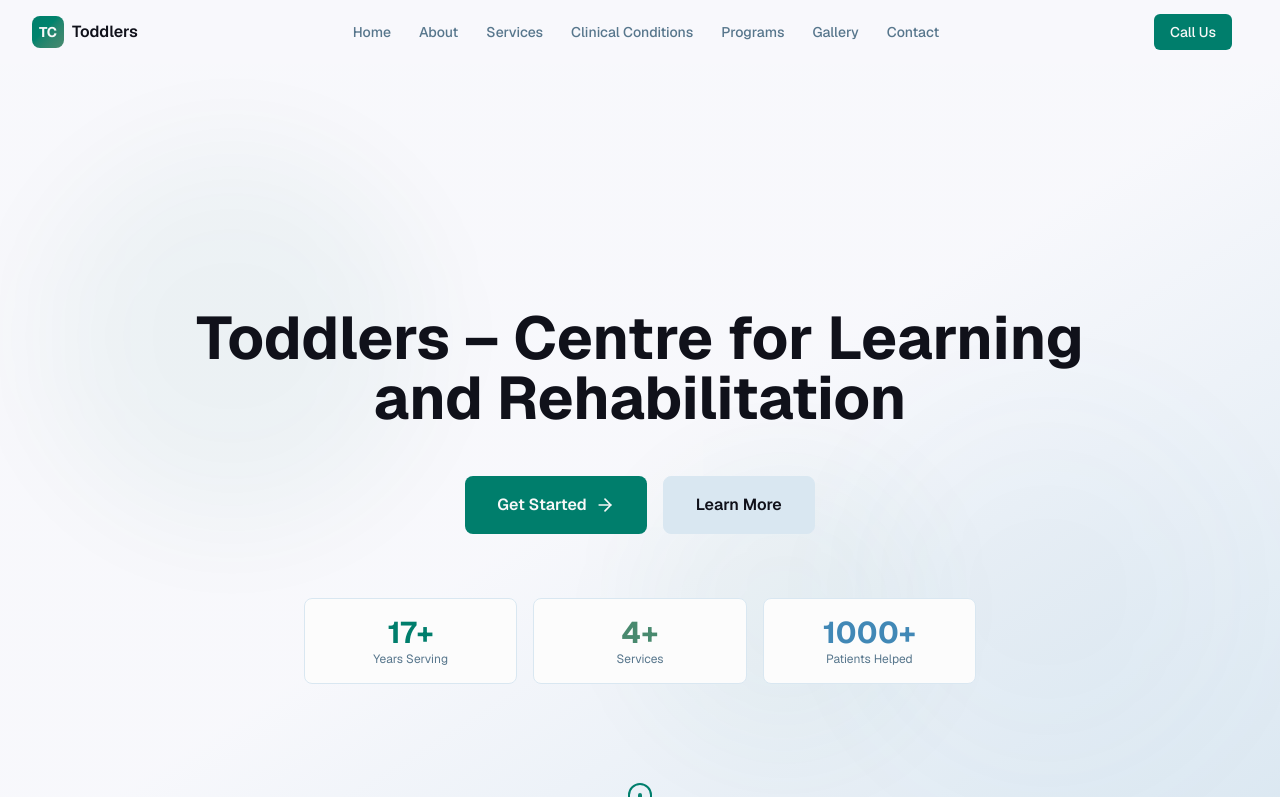
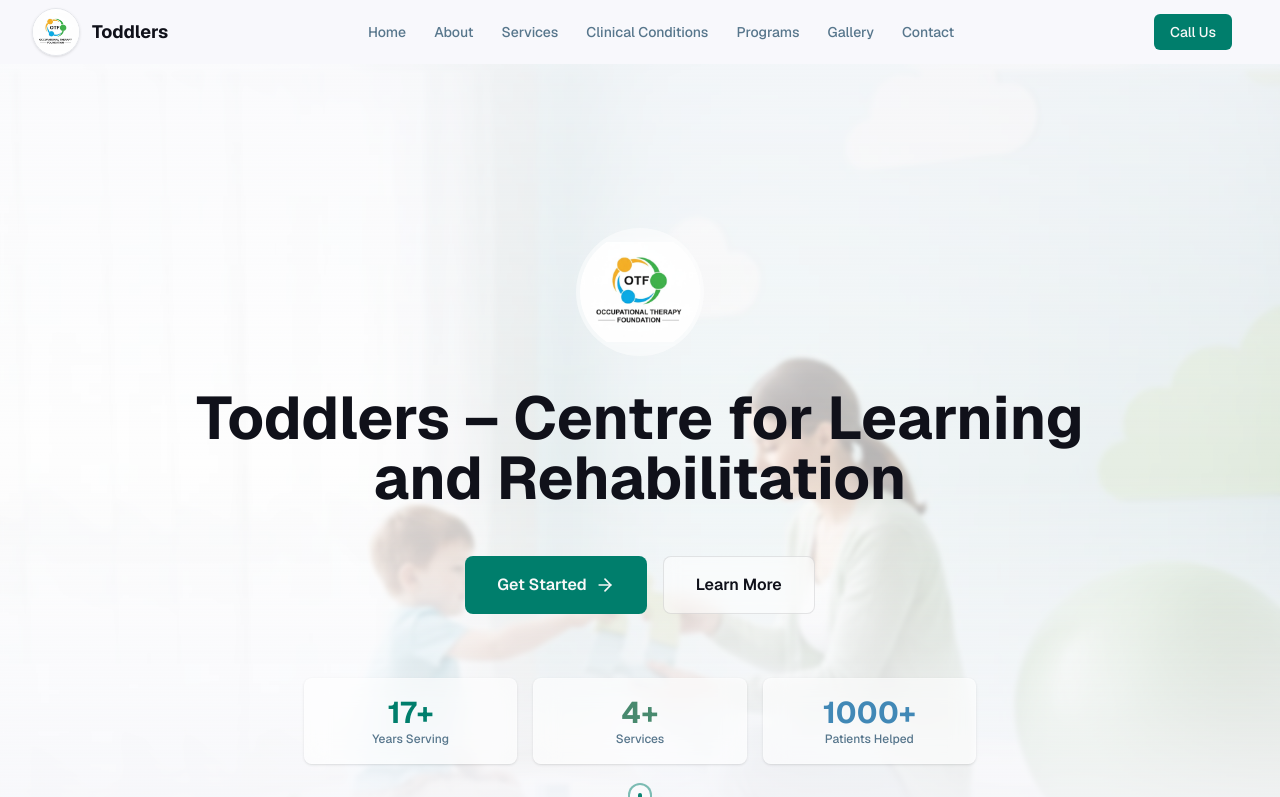
Before and after one commit to actionhoodai-dev/toddlers-website-with-adminpage, a Next.js app: page / in a window 1280 px wide. Shown: the top 797 px of the page. Built offline with nearby package versions, Linux system fonts and the light colour scheme.

Commit message:
UI/UX Enhancement: Branded Hero, Logo Integration, and Premium Gallery Animations

```diff
--- a/app/gallery/page.tsx
+++ b/app/gallery/page.tsx
@@ -116,30 +116,33 @@ export default function Gallery() {
         </div>
       </section>
 
-      {/* Lightbox Modal with Close Button */}
+      {/* Lightbox Modal with Close Button and Premium Animations */}
       {selectedImage && (
         <div
-          className="fixed inset-0 z-50 bg-black/90 backdrop-blur-sm flex items-center justify-center p-4 animate-fade-in-up"
+          className="fixed inset-0 z-50 bg-black/80 backdrop-blur-md flex items-center justify-center p-4 animate-fade-in-up duration-200"
           onClick={() => setSelectedImage(null)}
         >
-          <div className="bg-card rounded-lg overflow-hidden max-w-4xl w-full relative animate-scale-in" onClick={(e) => e.stopPropagation()}>
+          <div className="bg-card rounded-lg overflow-hidden max-w-4xl w-full relative animate-scale-in shadow-2xl" onClick={(e) => e.stopPropagation()}>
             {/* Close Button */}
             <button
               onClick={() => setSelectedImage(null)}
-              className="absolute top-3 right-3 sm:top-4 sm:right-4 z-10 bg-black/70 hover:bg-black/90 text-white rounded-full p-2.5 sm:p-3 transition-all hover:scale-110 shadow-lg"
+              className="absolute top-3 right-3 sm:top-4 sm:right-4 z-10 bg-black/50 hover:bg-black/80 text-white rounded-full p-2 sm:p-3 transition-all hover:scale-110 shadow-lg backdrop-blur-sm group"
               aria-label="Close image viewer"
             >
-              <X className="w-5 h-5 sm:w-6 sm:h-6" />
+              <X className="w-5 h-5 sm:w-6 sm:h-6 group-hover:rotate-90 transition-transform duration-300" />
             </button>
 
-            <img
-              src={selectedImage.image_url || "/placeholder.svg"}
-              alt={selectedImage.title}
-              className="w-full h-auto max-h-[60vh] sm:max-h-[70vh] object-contain bg-black"
-            />
-            <div className="p-4 sm:p-6 bg-card">
+            <div className="relative bg-black/5">
+              <img
+                src={selectedImage.image_url || "/placeholder.svg"}
+                alt={selectedImage.title}
+                className="w-full h-auto max-h-[60vh] sm:max-h-[70vh] object-contain mx-auto"
+              />
+            </div>
+
+            <div className="p-6 sm:p-8 bg-card animate-fade-in-up" style={{ animationDelay: "0.15s" }}>
               <h2 className="text-xl sm:text-2xl font-bold text-foreground mb-2">{selectedImage.title}</h2>
-              {selectedImage.description && <p className="text-sm sm:text-base text-muted-foreground">{selectedImage.description}</p>}
+              {selectedImage.description && <p className="text-base sm:text-lg text-muted-foreground leading-relaxed">{selectedImage.description}</p>}
             </div>
           </div>
         </div>
--- a/app/page.tsx
+++ b/app/page.tsx
@@ -18,23 +18,33 @@ export default function Home() {
 
   return (
     <main className="overflow-hidden">
-      {/* Hero Section with Animated Background */}
-      <section className="relative min-h-screen bg-gradient-to-br from-background via-background to-muted flex items-center justify-center overflow-hidden pt-16">
-        {/* Animated Background Elements */}
-        <div className="absolute inset-0 overflow-hidden">
-          <div className="absolute top-20 left-10 w-96 h-96 bg-primary/5 rounded-full blur-3xl animate-pulse"></div>
-          <div
-            className="absolute bottom-20 right-10 w-96 h-96 bg-secondary/5 rounded-full blur-3xl animate-pulse"
-            style={{ animationDelay: "1s" }}
-          ></div>
-          <div
-            className="absolute top-1/2 left-1/2 w-72 h-72 bg-accent/5 rounded-full blur-3xl animate-pulse"
-            style={{ animationDelay: "2s" }}
-          ></div>
+      {/* Hero Section with Background Image */}
+      <section className="relative min-h-screen flex items-center justify-center overflow-hidden pt-16">
+        {/* Background Image & Overlay */}
+        <div className="absolute inset-0 z-0">
+          <img
+            src="/hero-bg.jpg"
+            alt="Rehabilitation Center"
+            className="w-full h-full object-cover"
+          />
+          <div className="absolute inset-0 bg-background/80 bg-white/70 backdrop-blur-[2px]"></div>
+          {/* Subtle gradient overlay for extra depth without distracting */}
+          <div className="absolute inset-0 bg-gradient-to-b from-background/50 via-transparent to-background"></div>
         </div>
 
         <div className="relative z-10 max-w-5xl mx-auto px-4 sm:px-6 lg:px-8 py-20 text-center">
-          <div className="animate-hero-title">
+          {/* Logo with Animation */}
+          <div className="mb-8 flex justify-center animate-fade-in-up">
+            <div className="w-24 h-24 sm:w-32 sm:h-32 rounded-full overflow-hidden bg-white/50 backdrop-blur-sm p-1">
+              <img
+                src="/otf-logo.jpg"
+                alt="Occupational Therapy Foundation"
+                className="w-full h-full object-contain rounded-full"
+              />
+            </div>
+          </div>
+
+          <div className="animate-hero-title" style={{ animationDelay: "0.2s" }}>
             <h1 className="text-4xl sm:text-5xl lg:text-6xl font-bold text-foreground mb-12">
               Toddlers – Centre for Learning and Rehabilitation
             </h1>
@@ -42,7 +52,7 @@ export default function Home() {
 
           <div
             className="flex flex-col sm:flex-row gap-4 justify-center mb-16 animate-fade-in-up"
-            style={{ animationDelay: "0.2s" }}
+            style={{ animationDelay: "0.4s" }}
           >
             <Link
               href="/contact"
@@ -52,7 +62,7 @@ export default function Home() {
             </Link>
             <Link
               href="/about"
-              className="px-8 py-4 bg-muted text-foreground font-semibold rounded-lg hover:bg-muted/80 transition-all border border-border"
+              className="px-8 py-4 bg-white/50 backdrop-blur-sm text-foreground font-semibold rounded-lg hover:bg-white/70 transition-all border border-foreground/10"
             >
               Learn More
             </Link>
@@ -61,26 +71,26 @@ export default function Home() {
           {/* Quick Stats */}
           <div
             className="grid grid-cols-3 gap-4 max-w-2xl mx-auto animate-fade-in-up"
-            style={{ animationDelay: "0.3s" }}
+            style={{ animationDelay: "0.6s" }}
           >
-            <div className="bg-card border border-border rounded-lg p-4">
+            <div className="bg-white/60 backdrop-blur-md border border-white/20 rounded-lg p-4 shadow-sm">
               <div className="text-3xl font-bold text-primary">17+</div>
-              <div className="text-xs text-muted-foreground">Years Serving</div>
+              <div className="text-xs text-muted-foreground font-medium">Years Serving</div>
             </div>
-            <div className="bg-card border border-border rounded-lg p-4">
+            <div className="bg-white/60 backdrop-blur-md border border-white/20 rounded-lg p-4 shadow-sm">
               <div className="text-3xl font-bold text-accent">4+</div>
-              <div className="text-xs text-muted-foreground">Services</div>
+              <div className="text-xs text-muted-foreground font-medium">Services</div>
             </div>
-            <div className="bg-card border border-border rounded-lg p-4">
+            <div className="bg-white/60 backdrop-blur-md border border-white/20 rounded-lg p-4 shadow-sm">
               <div className="text-3xl font-bold text-secondary">1000+</div>
-              <div className="text-xs text-muted-foreground">Patients Helped</div>
+              <div className="text-xs text-muted-foreground font-medium">Patients Helped</div>
             </div>
           </div>
         </div>
 
         {/* Scroll Indicator */}
         <div className="absolute bottom-8 left-1/2 -translate-x-1/2 z-10 animate-bounce">
-          <div className="w-6 h-10 border-2 border-primary rounded-full flex items-start justify-center p-2">
+          <div className="w-6 h-10 border-2 border-primary/50 text-primary rounded-full flex items-start justify-center p-2 backdrop-blur-sm bg-white/30">
             <div className="w-1 h-2 bg-primary rounded-full animate-pulse"></div>
           </div>
         </div>
--- a/components/navbar.tsx
+++ b/components/navbar.tsx
@@ -39,11 +39,18 @@ export function Navbar() {
       <div className="max-w-7xl mx-auto px-4 sm:px-6 lg:px-8">
         <div className="flex justify-between items-center h-16">
           {/* Logo */}
-          <Link href="/" className="flex items-center space-x-2 group">
-            <div className="w-8 h-8 bg-gradient-to-br from-primary to-accent rounded-lg flex items-center justify-center">
-              <span className="text-sm font-bold text-primary-foreground">TC</span>
+          {/* Logo */}
+          <Link href="/" className="flex items-center space-x-3 group">
+            <div className="relative w-10 h-10 sm:w-12 sm:h-12 rounded-full overflow-hidden border border-gray-200 shadow-sm group-hover:shadow-md transition-shadow">
+              <img
+                src="/otf-logo.jpg"
+                alt="Occupational Therapy Foundation"
+                className="w-full h-full object-contain bg-white"
+              />
             </div>
-            <span className="font-semibold text-foreground hidden sm:inline">Toddlers</span>
+            <div className="flex flex-col">
+              <span className="font-bold text-foreground leading-none hidden sm:inline text-lg">Toddlers</span>
+            </div>
           </Link>
 
           {/* Desktop Navigation */}
```
Also changed, not shown: public/hero-bg.jpg (added), public/otf-logo.jpg (added).
